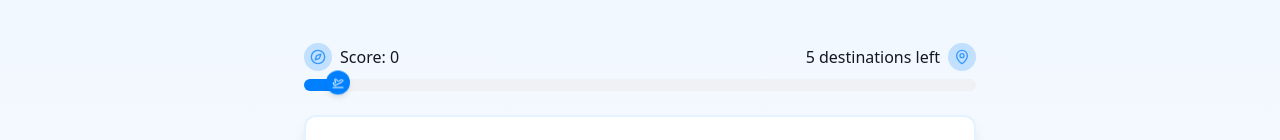
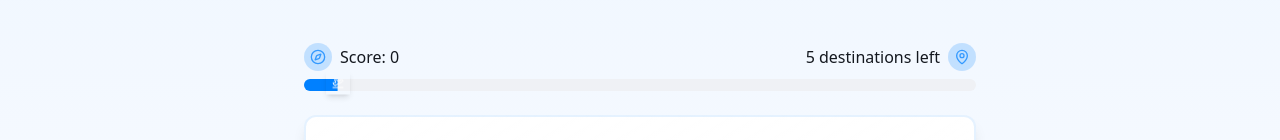
Before and after one commit to abdulsami822/wander-whiz-game, a React (Vite) app: page /game in a window 1280 px wide. Shown: the part 121-261 px from the top of the page. Built offline with nearby package versions, Linux system fonts and the light colour scheme.

Commit message:
Update ScoreDisplay component
The ScoreDisplay component was updated.

```diff
--- a/src/components/ScoreDisplay.tsx
+++ b/src/components/ScoreDisplay.tsx
@@ -33,7 +33,7 @@ const ScoreDisplay: React.FC = () => {
           className="absolute top-0 bottom-0 left-0 flex items-center transition-all duration-500"
           style={{ left: `${progress}%`, transform: 'translateX(-50%)' }}
         >
-          <div className="w-6 h-6 bg-primary rounded-full flex items-center justify-center shadow-md animate-float">
+          <div className="w-6 h-6 flex items-center justify-center shadow-md animate-float">
             <PlaneTakeoff className="w-3 h-3 text-white" />
           </div>
         </div>
```
